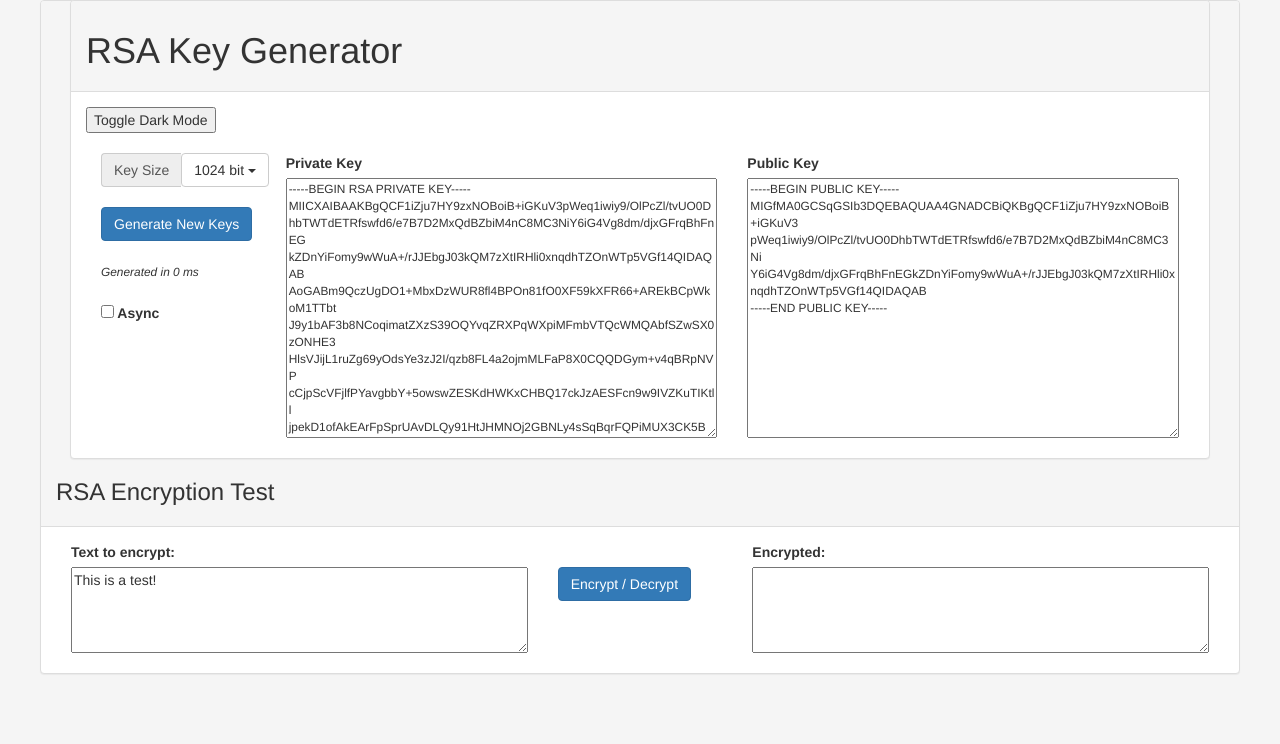
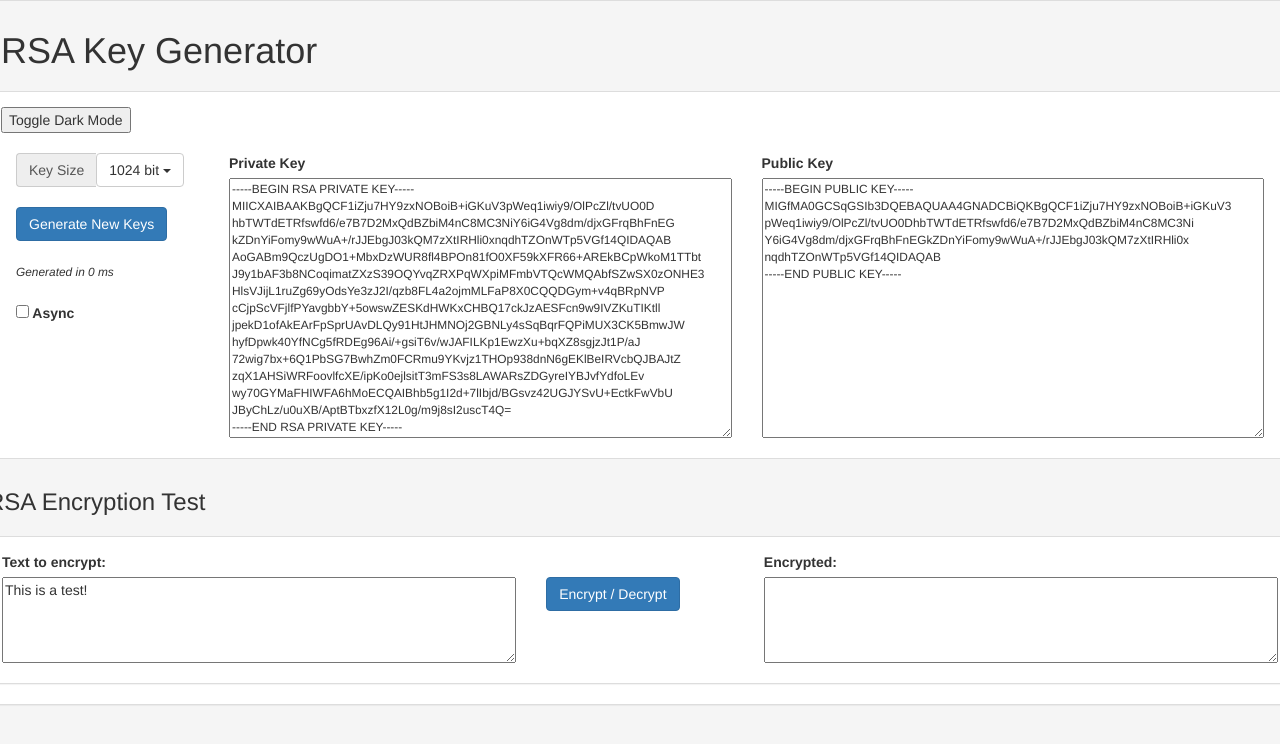
Before and after one commit to mxvd/besto, a Jekyll site: the page index.html, which Jekyll copies as it is, in a window 1280 px wide. Shown: the top 744 px of the page. Built offline with Jekyll 4.4.1, drawn with Linux system fonts in a browser that asks for light colours; nearby versions of some CDN libraries.

Commit message:
Update index.html

```diff
--- a/index.html
+++ b/index.html
@@ -12,9 +12,7 @@
     <link href="demo/css/styla.css" rel="stylesheet" >
 </head>
 <body>
-    <div class="container">
 <div class="row">
-    <div class="col-xs-12">
   <div class="panel panel-default">
     <div class="panel-heading"><h1>RSA Key Generator</h1></div>
     <div class="panel-body">
@@ -104,8 +102,6 @@
           </div>
         </div>
       </div>
-    </div>
-  </div>
   <div class="row">
     <div class="panel panel-default">
       <div class="panel-heading"><h3>RSA Encryption Test</h3></div>
```
